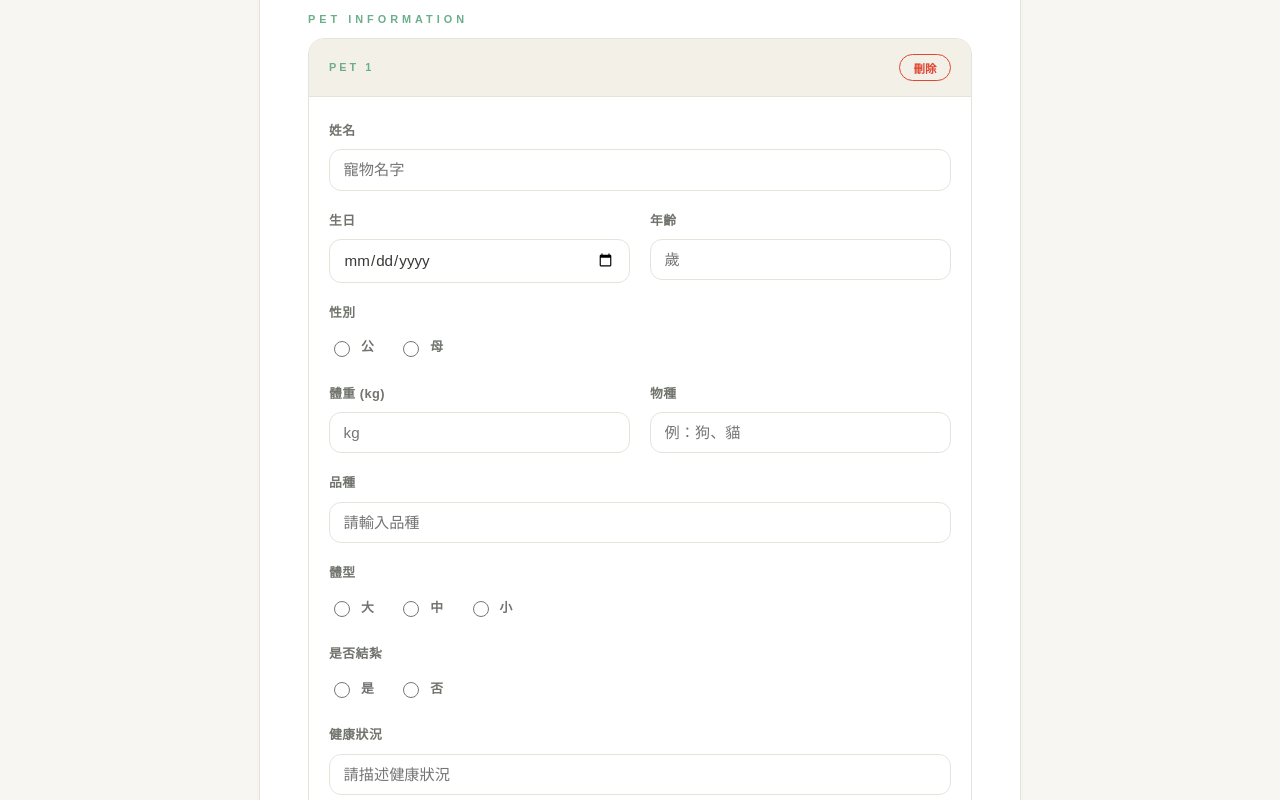
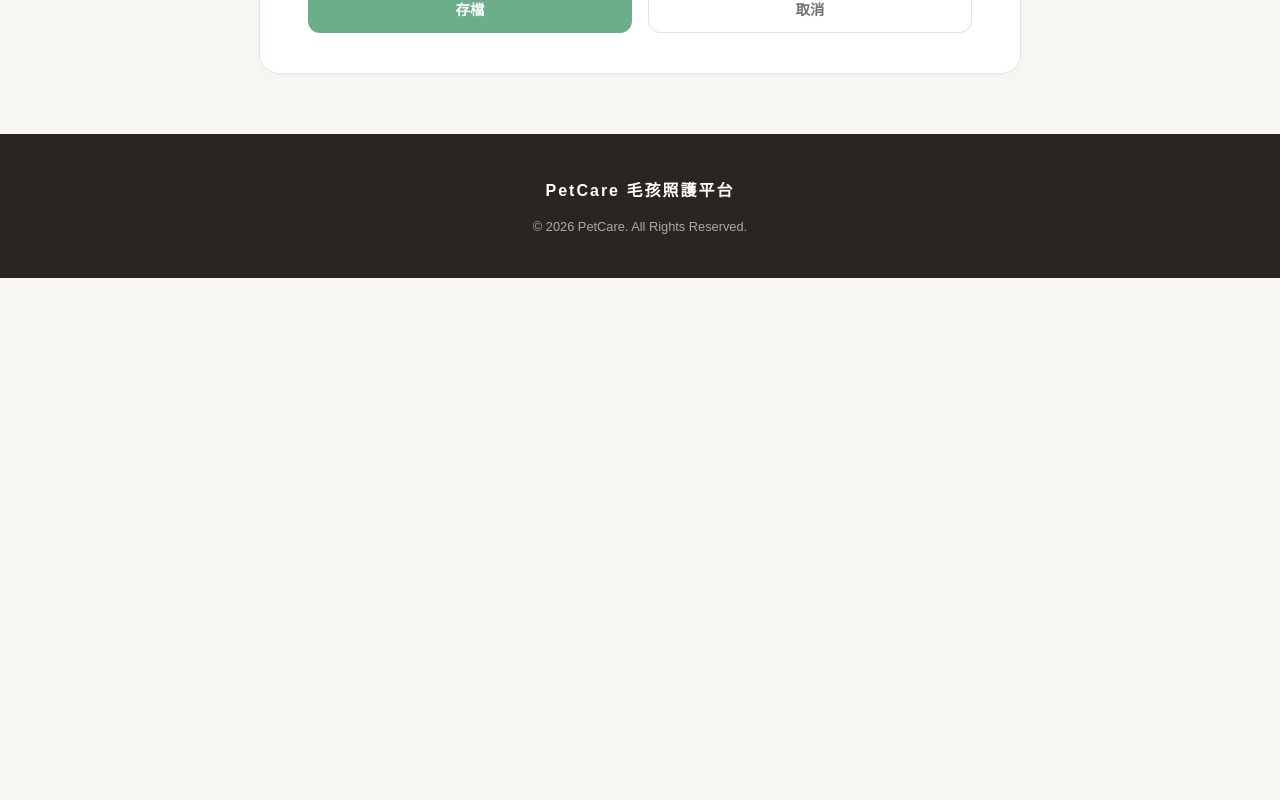
Before and after one commit to dh1115w/vue-petproject, a Vue app: page /member/updateprofile in a window 1280 px wide. Shown: the part 880-1680 px from the top of the page. After the commit the page ends 1158 px from the top, so only its background shows below. Built offline with nearby package versions, Linux system fonts and the light colour scheme.

Commit message:
修改UpdateProfile檔案寵物欄位

```diff
--- a/src/views/grooming/Member.vue
+++ b/src/views/grooming/Member.vue
@@ -196,18 +196,103 @@ import { ref } from 'vue'
 import { useRouter } from 'vue-router'
 import useUserStore from '@/stores/user.js'
 
-const router = useRouter();
-const userStore=useUserStore();
+const router = useRouter()
+const userStore = useUserStore()
 
-const member=ref([]);
-const pets = ref([]);
+// ===== 1. 會員資料 / 寵物清單 =====
+// 都是登入時 LoginView 寫進 store 的假資料
+// pets 是陣列，對它 push / splice 就會直接更新畫面
+const memberInfo = userStore.memberInfo
+const pets = userStore.pets
 
 
+// ===== 2. 體型代碼轉成中文 =====
+function sizeLabel(size) {
+  if (size === 'big') return '大型'
+  if (size === 'mid') return '中型'
+  if (size === 'small') return '小型'
+  return size
+}
 
+
+// ===== 3. 分頁 =====
+// 先簡單做：全部寵物顯示在同一頁
+// totalPetPages 維持 1，模板裡的分頁按鈕就會自動隱藏
+const currentPetPage = ref(1)
+const totalPetPages = ref(1)
+const paginatedPets = pets
+
+
+// ===== 4. 新增寵物 =====
+const isAddPetModalOpen = ref(false)
+const newPet = ref(emptyPet())
+
+// 產生一隻欄位都空白的寵物（給表單當預設值）
+function emptyPet() {
+  return {
+    name: '',
+    birthday: '',
+    age: null,
+    gender: 'male',
+    weight: null,
+    species: '',
+    breed: '',
+    size: 'mid',
+    neutered: 'unNeutered',
+    health: '',
+    personality: ''
+  }
+}
+
+// 打開「新增寵物」彈窗
+function openAddPetModal() {
+  newPet.value = emptyPet()   // 先把表單清空
+  isAddPetModalOpen.value = true
+}
+
+// 確認新增：把表單資料加進寵物清單
+function saveNewPet() {
+  pets.push(newPet.value)
+  isAddPetModalOpen.value = false
+}
+
+
+// ===== 5. 編輯寵物 =====
+const isEditPetModalOpen = ref(false)
+const editingPet = ref(emptyPet())   // 彈窗裡綁定的資料（先放一份複本，按取消才不會動到原本的）
+let editTarget = null                // 記住正在編輯的是哪一隻
+
+// 打開「編輯寵物」彈窗
+function openEditPetModal(pet) {
+  editTarget = pet
+  editingPet.value = Object.assign({}, pet)   // 複製一份出來編輯
+  isEditPetModalOpen.value = true
+}
+
+// 儲存變更：把編輯後的資料寫回原本那隻寵物
+function updatePet() {
+  Object.assign(editTarget, editingPet.value)
+  isEditPetModalOpen.value = false
+}
+
+
+// ===== 6. 刪除寵物 =====
+function deletePet(name) {
+  const ok = confirm('確定要刪除「' + name + '」嗎？')
+  if (!ok) return
+
+  // 找到這隻寵物的位置，再把它移除
+  const index = pets.findIndex(function (p) {
+    return p.name === name
+  })
+  if (index !== -1) pets.splice(index, 1)
+}
+
+
+// ===== 7. 前往修改會員資料頁 =====
 function goToUpdateProfile() {
   router.push('/member/updateprofile')
 }
-
 </script>
 
 <style>
--- a/src/views/member/LoginView.vue
+++ b/src/views/member/LoginView.vue
@@ -77,7 +77,7 @@ function handleLogin() {
     Swal.fire({
       icon: 'success',
       title: '登入成功',
-      timer: 1500,
+      timer: 1000,
       showConfirmButton: false })
     router.push('/')
   } else {
--- a/src/views/member/UpdateProfileView.vue
+++ b/src/views/member/UpdateProfileView.vue
@@ -58,90 +58,6 @@
           </div>
         </div>
 
-        <!-- 寵物資料 -->
-        <div class="section-block">
-          <p class="section-label">Pet Information</p>
-
-          <div v-for="(pet, index) in pets" :key="index" class="pet-card">
-            <div class="pet-card-header">
-              <span class="pet-card-label">Pet {{ index + 1 }}</span>
-              <button type="button" class="btn-remove" @click="removePet(index)">刪除</button>
-            </div>
-            <div class="pet-card-body">
-              <div class="form-group">
-                <label>姓名</label>
-                <input type="text" v-model="pet.name" placeholder="寵物名字" />
-              </div>
-
-              <div class="form-row">
-                <div class="form-group">
-                  <label>生日</label>
-                  <input type="date" v-model="pet.birthday" />
-                </div>
-                <div class="form-group">
-                  <label>年齡</label>
-                  <input type="number" v-model="pet.age" placeholder="歲" />
-                </div>
-              </div>
-
-              <div class="form-group">
-                <label>性別</label>
-                <div class="radio-group">
-                  <label class="radio-label"><input type="radio" :name="'petGender' + index" value="male" v-model="pet.gender" />公</label>
-                  <label class="radio-label"><input type="radio" :name="'petGender' + index" value="female" v-model="pet.gender" />母</label>
-                </div>
-              </div>
-
-              <div class="form-row">
-                <div class="form-group">
-                  <label>體重 (kg)</label>
-                  <input type="number" v-model="pet.weight" placeholder="kg" />
-                </div>
-                <div class="form-group">
-                  <label>物種</label>
-                  <input type="text" v-model="pet.species" placeholder="例：狗、貓" />
-                </div>
-              </div>
-
-              <div class="form-group">
-                <label>品種</label>
-                <input type="text" v-model="pet.breed" placeholder="請輸入品種" />
-              </div>
-
-              <div class="form-group">
-                <label>體型</label>
-                <div class="radio-group">
-                  <label class="radio-label"><input type="radio" :name="'petSize' + index" value="big" v-model="pet.size" />大</label>
-                  <label class="radio-label"><input type="radio" :name="'petSize' + index" value="mid" v-model="pet.size" />中</label>
-                  <label class="radio-label"><input type="radio" :name="'petSize' + index" value="small" v-model="pet.size" />小</label>
-                </div>
-              </div>
-
-              <div class="form-group">
-                <label>是否結紮</label>
-                <div class="radio-group">
-                  <label class="radio-label"><input type="radio" :name="'petNeutered' + index" value="isNeutered" v-model="pet.neutered" />是</label>
-                  <label class="radio-label"><input type="radio" :name="'petNeutered' + index" value="unNeutered" v-model="pet.neutered" />否</label>
-                </div>
-              </div>
-
-              <div class="form-group">
-                <label>健康狀況</label>
-                <input type="text" v-model="pet.health" placeholder="請描述健康狀況" />
-              </div>
-
-              <div class="form-group">
-                <label>個性描述</label>
-                <textarea v-model="pet.personality" placeholder="請描述寵物個性"></textarea>
-              </div>
-            </div>
-          </div>
-
-          <button type="button" class="btn-add-pet" @click="addPet" :disabled="pets.length >= 5">
-            + 新增寵物（最多 5 隻）
-          </button>
-        </div>
-
         <!-- 送出 -->
         <div class="form-footer">
           <button type="submit" class="btn-primary">存檔</button>
@@ -168,20 +84,6 @@ const address = ref('')
 const phone = ref('')
 const email = ref('')
 
-
-const pets = ref([
-  { name: '', birthday: '', age: '', gender: '', weight: '', size: '', species: '', breed: '', neutered: '', health: '', personality: '' }
-])
-
-function addPet() {
-  if (pets.value.length < 5)
-  pets.value.push({ name: '', birthday: '', age: '', gender: '', weight: '', size: '', species: '', breed: '', neutered: '', health: '', personality: '' })
-}
-
-function removePet(index) {
-  pets.value.splice(index, 1)
-}
-
 function toMember() {
   router.push('/member/member')
 }
```
